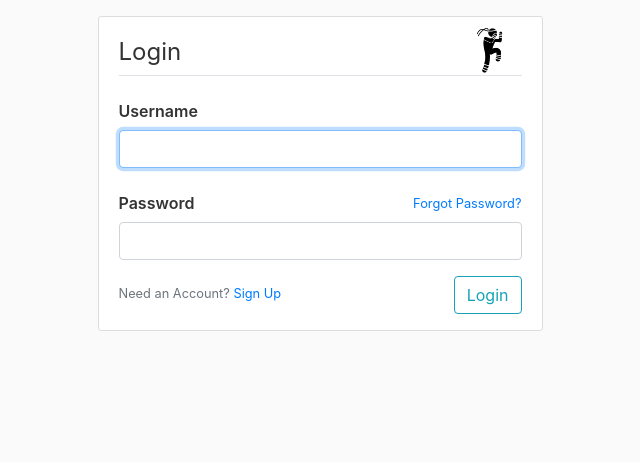
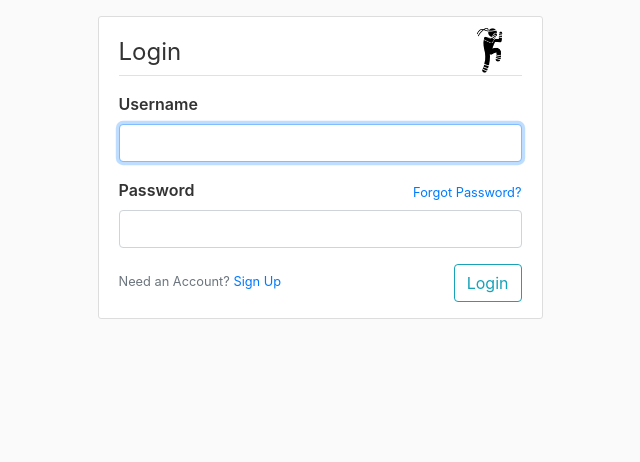
Before and after one commit to ysmt1/muaythaidb-V2, a Django app: page /users/login/ in a window 1280 px wide. Shown: the part 56-518 px from the top of the page, without its empty margins (320-960 px from the left). Run offline with Django 3.2, Linux system fonts and the light colour scheme; some libraries are stand-ins or nearby versions.

Commit message:
styling changes

```diff
--- a/mtdb/forms.py
+++ b/mtdb/forms.py
@@ -15,6 +15,7 @@ class ContactForm(forms.Form):
         self.helper.form_id = 'contactForm'
         self.helper.form_class = 'contact-form'
         self.helper.form_method = 'POST'
+        self.helper.label_class = 'bold-label'
 
         self.helper.add_input(Submit('submit', 'Submit'))
 
--- a/mtdb/static/mtdb/css/styles.css
+++ b/mtdb/static/mtdb/css/styles.css
@@ -66,9 +66,9 @@ ul.errorlist.nonfield {
     font-weight: 600;
 }
 
-.col-form-label {
+/* .col-form-label {
     font-weight: 600;
-}
+} */
 
 .asteriskField {
     display: none;
@@ -172,7 +172,11 @@ p.form-header {
 }
 
 .pass-reset {
-    padding-top: 10px;
+    padding-top: 5px;
+}
+
+form.register-form label {
+    font-weight: 600;
 }
 
 /**********************************************
--- a/users/templates/users/login.html
+++ b/users/templates/users/login.html
@@ -14,11 +14,11 @@
             <form action="{% url 'users:login' %}" , method="POST">
                 {% csrf_token %}
                 <div class="form-group">
-                    <label for="{{ form.username.id_for_label }}" class="col-form-label">Username </label>
+                    <label for="{{ form.username.id_for_label }}" class="bold-label">Username </label>
                     {{ form.username|addclass:'form-control' }}
                 </div>
                 <div class="form-group">
-                    <label for="{{ form.password.id_for_label }}" class="col-form-label">
+                    <label for="{{ form.password.id_for_label }}" class="bold-label">
                         Password
                     </label>
                     <a href="{% url 'users:password_reset' %}"><small class="float-right pass-reset">Forgot Password?</small></a>
--- a/users/templates/users/register.html
+++ b/users/templates/users/register.html
@@ -10,7 +10,7 @@
                 <img src="{% static 'mtdb/img/register.png' %}" class="img-fluid auth-img">
                 <div style="clear: both;"></div>
             </div>
-            <form action="{% url 'users:register' %}" , method="POST">
+            <form action="{% url 'users:register' %}" , method="POST" class="register-form">
                 {% csrf_token %}
                 {{ form|crispy }}
                 <div class="form-group">
```
